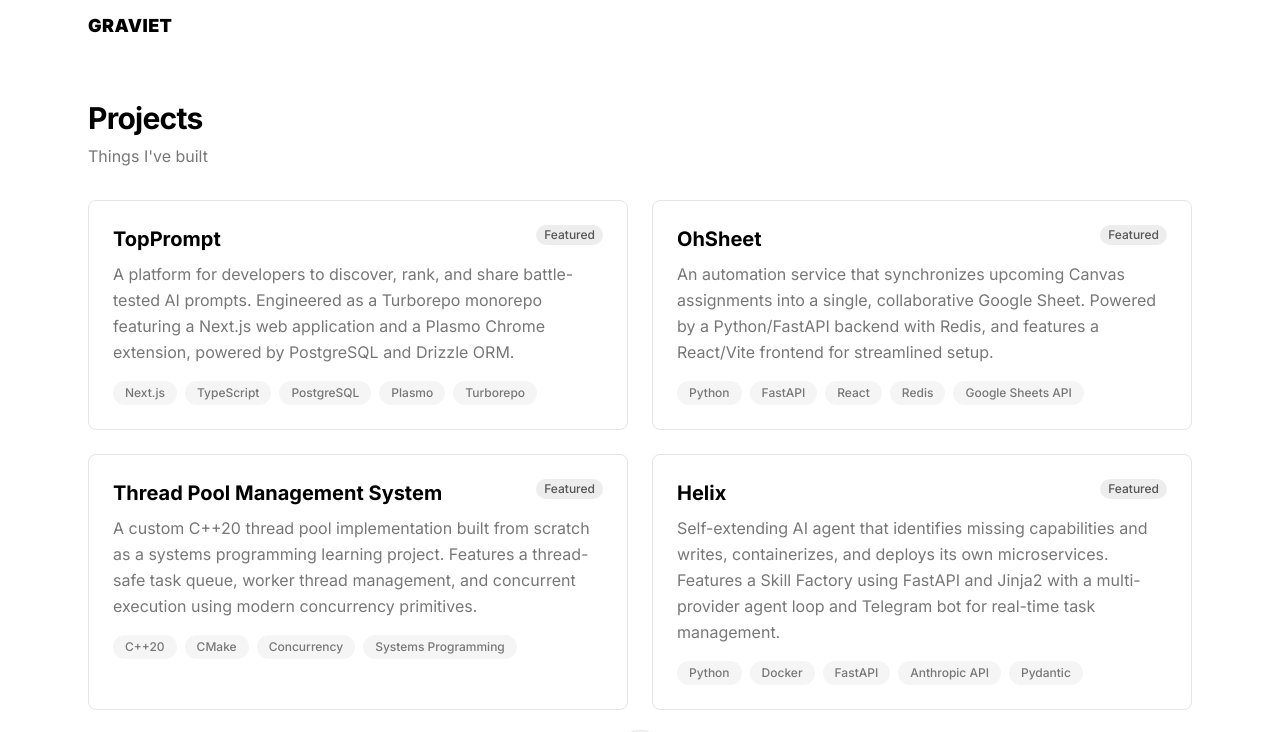
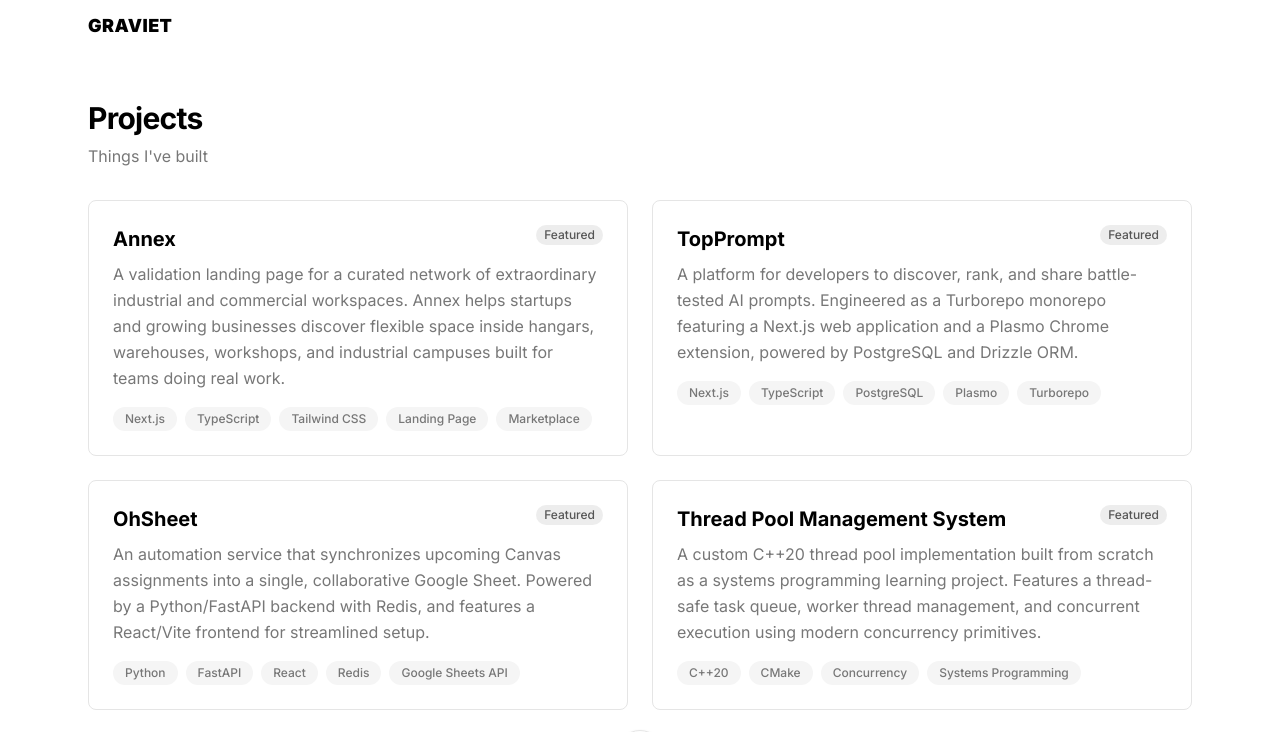
Before and after one commit to danielgraviet/graviet.io, a Next.js app: page /projects in a window 1280 px wide. Shown: the top 732 px of the page. Built offline with nearby package versions, Linux system fonts and the light colour scheme.

Commit message:
added annex proj

```diff
--- a/src/app/projects/page.tsx
+++ b/src/app/projects/page.tsx
@@ -8,6 +8,14 @@ export const metadata: Metadata = {
 };
 
 const projects: Project[] = [
+    {
+    _id: "annex",
+    title: "Annex",
+    description:
+      "A validation landing page for a curated network of extraordinary industrial and commercial workspaces. Annex helps startups and growing businesses discover flexible space inside hangars, warehouses, workshops, and industrial campuses built for teams doing real work.",
+    tags: ["Next.js", "TypeScript", "Tailwind CSS", "Landing Page", "Marketplace"],
+    featured: true,
+  },
   {
     _id: "topprompt",
     title: "TopPrompt",
```
